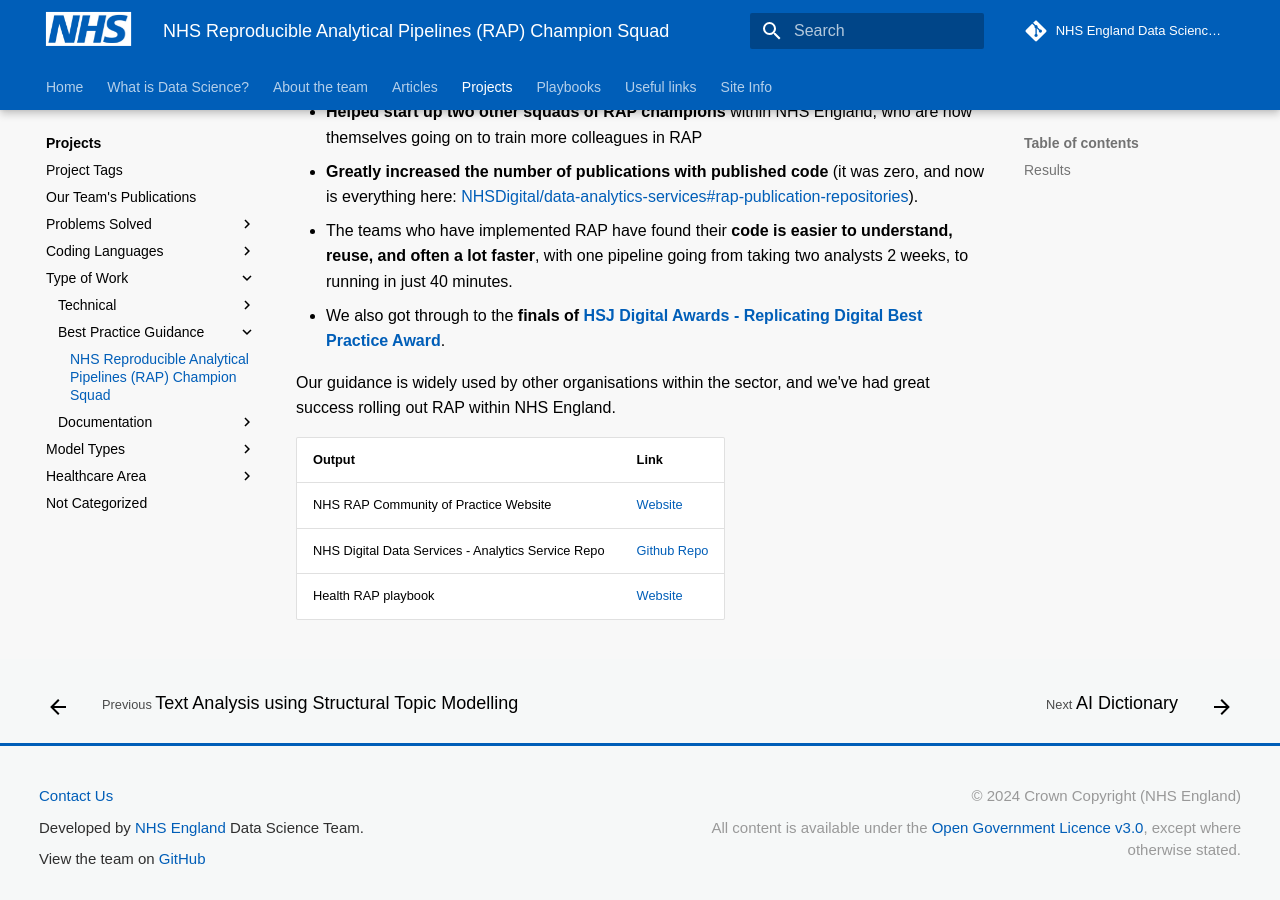
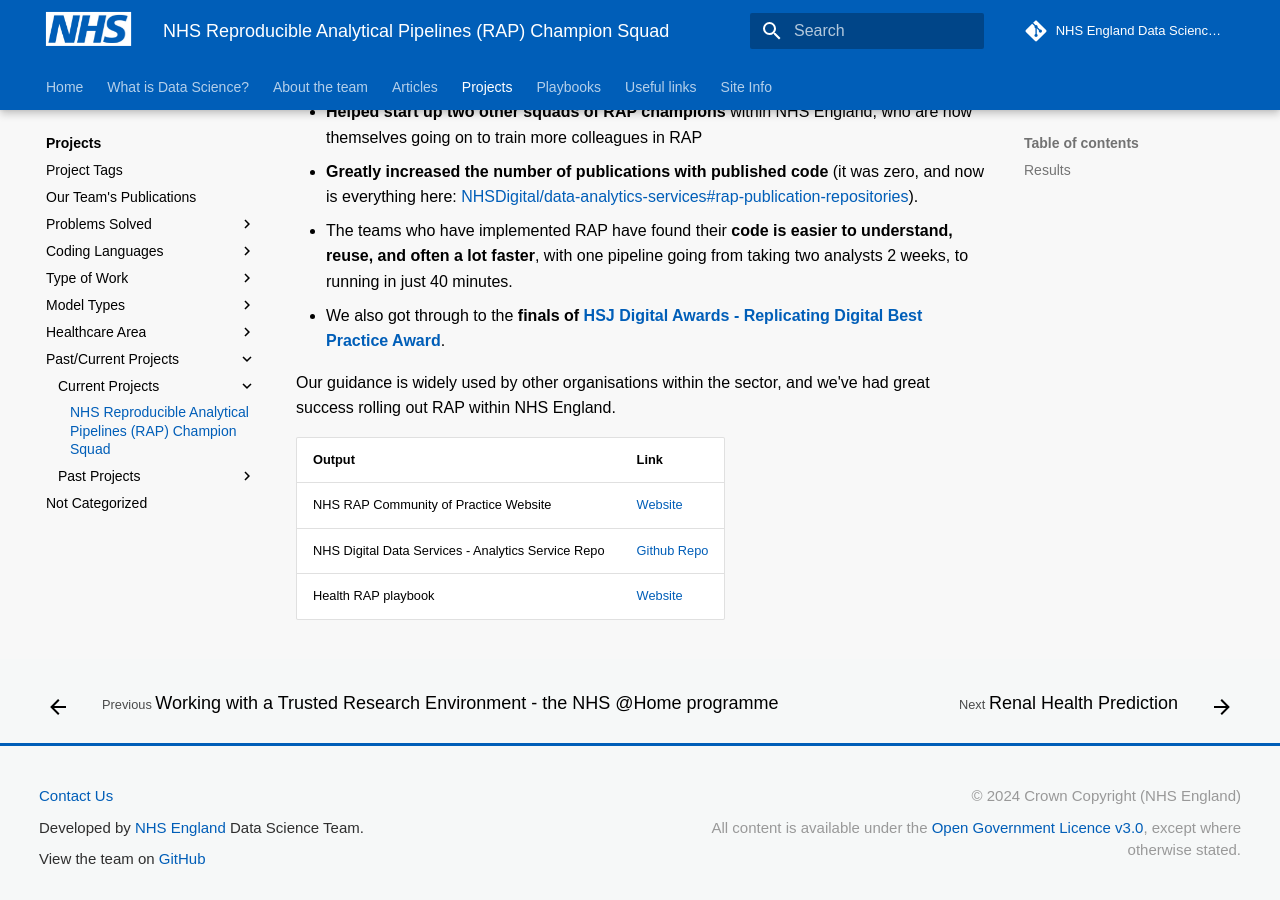
Before and after one commit to nhsengland/datascience, an MkDocs documentation site: the page built from docs/our_work/ds218_rap_community_of_practice.md, in a window 1280 px wide and 900 px high, scrolled down 1720 px. Built offline with MkDocs 1.6.1 and Material for MkDocs 9.7.7, drawn with Linux system fonts in a browser that asks for light colours; some web fonts are replaced; comment, search, counter and statistics services are not loaded; old or Windows-style settings are respelled for this version of MkDocs; some of the changed text lies outside the part shown.

Commit message:
add past/current projects

```diff
--- a/mkdocs.yml
+++ b/mkdocs.yml
@@ -64,7 +64,11 @@
         - Renal Health Prediction: our_work/renal-health-prediction.md
       - Primary Care:
         - Working with a Trusted Research Environment - the NHS @Home programme: our_work/open-safely.md
-
+    - Past/Current Projects:
+      - Current Projects:
+        - NHS Reproducible Analytical Pipelines (RAP) Champion Squad: our_work/ds218_rap_community_of_practice.md
+      - Past Projects:
+        - Renal Health Prediction: our_work/renal-health-prediction.md
     - Not Categorized:
       - ... | flat | regex=our_work/(?!template-project\.md).*\.md
   # - Tools:
```
